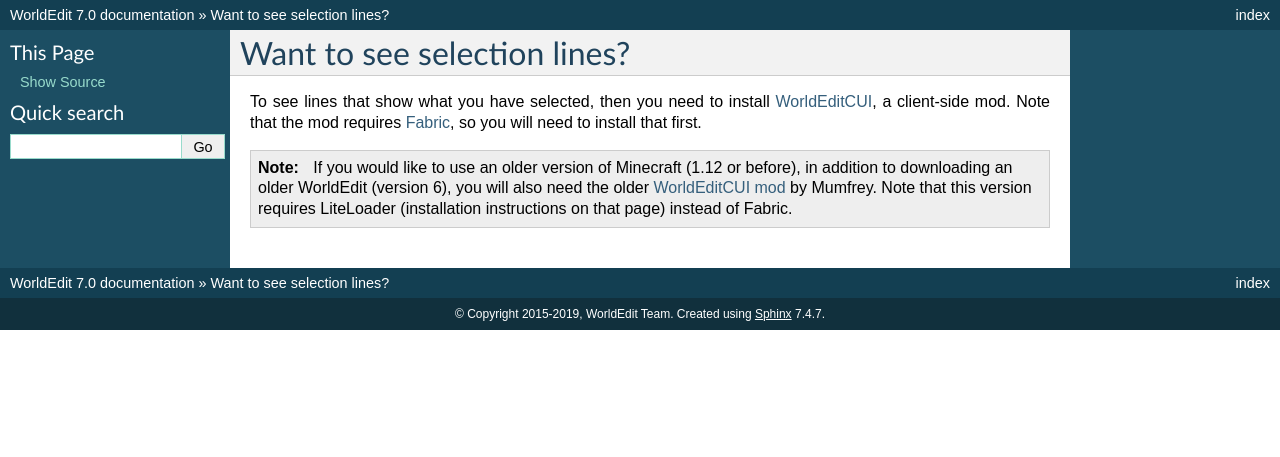
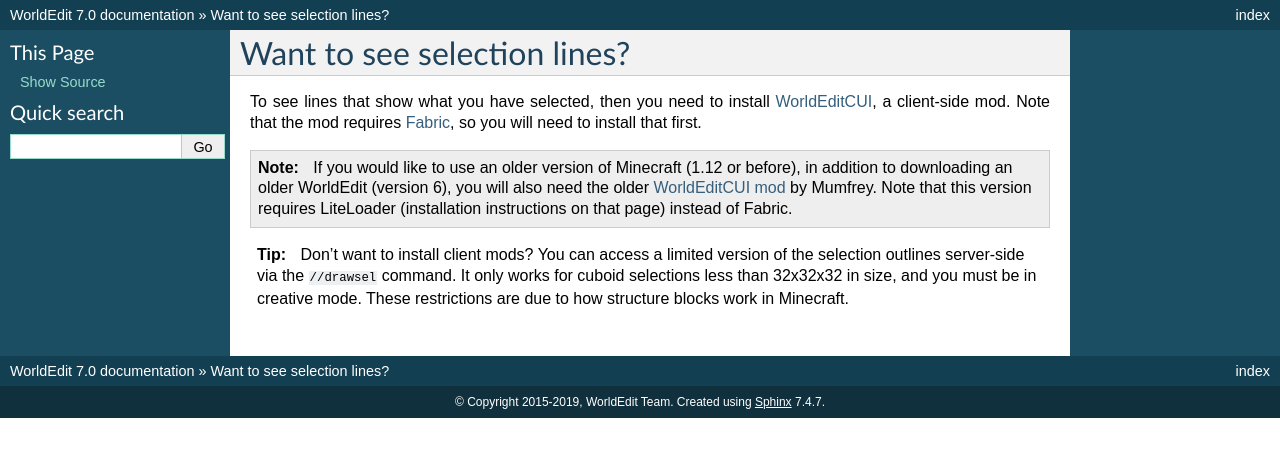
Before and after one commit to EngineHub/WorldEditDocs, a Sphinx documentation site: the page built from source/cuitip.rst, in a window 1280 px wide. Shown: the top 457 px of the page. Built offline with Sphinx 7.4.7, drawn with Linux system fonts in a browser that asks for light colours.

Commit message:
Add note about server-side CUI.

```diff
--- a/source/api/index.rst
+++ b/source/api/index.rst
@@ -1,3 +1,4 @@
-=============
 Developer API
 =============
+
+Work In Progress
--- a/source/cuitip.rst
+++ b/source/cuitip.rst
@@ -5,3 +5,7 @@
 
 .. note::
     If you would like to use an older version of Minecraft (1.12 or before), in addition to downloading an older WorldEdit (version 6), you will also need the older `WorldEditCUI mod <https://www.minecraftforum.net/forums/mapping-and-modding-java-edition/minecraft-mods/1292886-worldeditcui>`_ by Mumfrey. Note that this version requires LiteLoader (installation instructions on that page) instead of Fabric.
+
+.. tip::
+
+    Don't want to install client mods? You can access a limited version of the selection outlines server-side via the ``//drawsel`` command. It only works for cuboid selections less than 32x32x32 in size, and you must be in creative mode. These restrictions are due to how structure blocks work in Minecraft.
```
